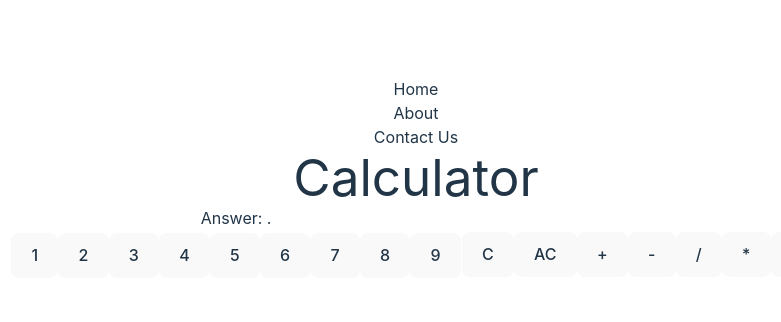
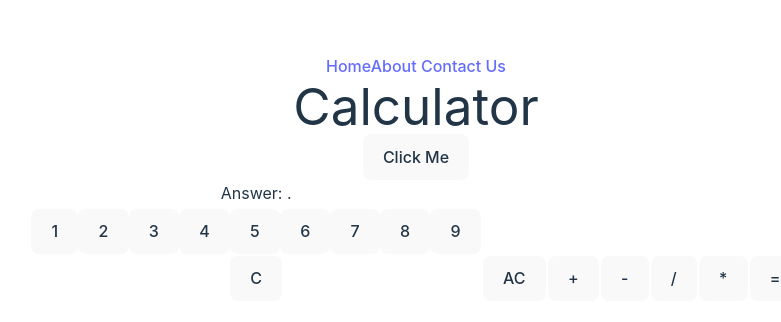
Before and after one commit to RiFactor/untitled, a React (Vite) app: page / in a window 1280 px wide. Shown: the part 222-544 px from the top of the page, without its empty margins (224-1005 px from the left). Built offline with nearby package versions, Linux system fonts and the light colour scheme.

Commit message:
Resolve console error for html table tags

```diff
--- a/src/App.tsx
+++ b/src/App.tsx
@@ -2,6 +2,13 @@ import { useState } from "react";
 import "./App.css";
 
 function App() {
+  const [result, setResult] = useState("");
+
+  const handleForLoop = () => {
+    for (let i = 0; i < 12; i++) {
+      console.log(i);
+    }
+  };
   const handleCalculation = (value: number) => {
     console.log(value);
   };
@@ -9,18 +16,26 @@ function App() {
   // state to remember sequence of events and numbers
   const numericValues = [1, 2, 3, 4, 5, 6, 7, 8, 9];
 
-  const [result, setResult] = useState("");
-
   return (
-    <div className="test">
     <div>
-        <p>Home</p>
-        <p>About</p>
-        <p> Contact Us</p>
+      <div>
+        <nav>
+          {/* links will be better */}
+          <a href="/">Home</a>
+          <a href="/">About</a>
+          <a href="/"> Contact Us</a>
+        </nav>
         <div>
           <h1>Calculator</h1>
+          <button onClick={() => handleForLoop()}>Click Me</button>
+
           <table>
-            <tr>Answer: {result}.</tr>
+            <thead>
+              <tr>
+                <td>Answer: {result}.</td>
+              </tr>
+            </thead>
+            <tbody>
               <tr>
                 <th></th>
               </tr>
@@ -30,20 +45,39 @@ function App() {
                     return (
                       // find a way to get it to display a max of 3 per row
                       // do a for loop to find out if it needs to go on a new row
+                      // for (i = 0; i < 12; i ++) {
                       <button key={number} onClick={() => handleCalculation(number)}>
                         {number}
                       </button>
+                      // }
                     );
                   })}
                 </td>
+              </tr>
+              <tr>
+                <td>
                   <button>C</button>
+                </td>
+                <td>
                   <button>AC</button>
+                </td>
+                <td>
                   <button>+</button>
+                </td>
+                <td>
                   <button>-</button>
+                </td>
+                <td>
                   <button>/</button>
+                </td>
+                <td>
                   <button>*</button>
+                </td>
+                <td>
                   <button>=</button>
+                </td>
               </tr>
+            </tbody>
           </table>
         </div>
       </div>
```
Lines whose indentation alone changed are shown as unchanged.
